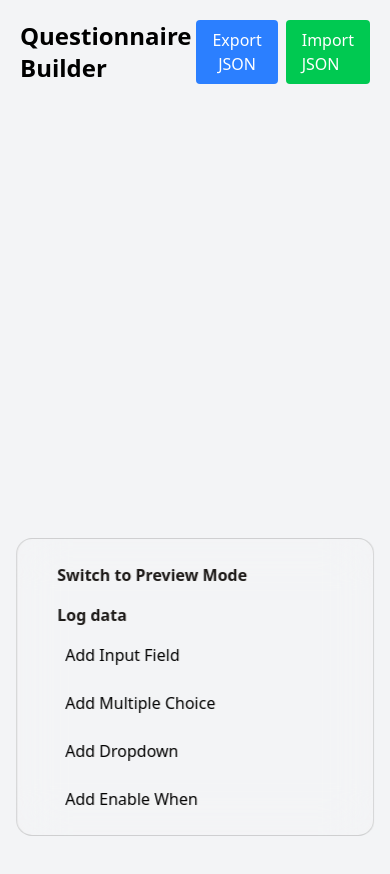
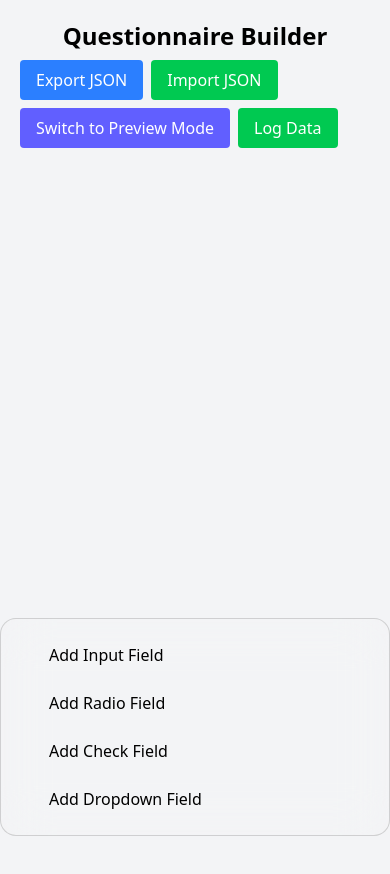
Before and after one commit to owenmeier/questionnaire-builder, a React (Vite) app: page / in a window 390 px wide. Both pictures are taken after a click on the button 349 px from the left and 804 px from the top of the page. Shown: the top 874 px of the page. Built offline with nearby package versions, Linux system fonts and the light colour scheme.

Commit message:
Update 2/18/2025/11:26
+ New Component Field Type
+ Visual Changes
+ Mobile Enchancement

```diff
--- a/src/App.jsx
+++ b/src/App.jsx
@@ -1,40 +1,49 @@
-import React, { useState } from "react"
-import FormBuilder from "./components/FormBuilderMain"
+import React, { useState } from "react";
+import FormBuilder from "./components/FormBuilderMain";
 
 const App = () => {
-    const [formData, setFormData] = useState([])
+    const [formData, setFormData] = useState([]);
+    const [isPreview, setIsPreview] = useState(false);
 
+    // Import and export data functions
     const importData = (data) => {
         try {
-            const parsedData = JSON.parse(data)
-            setFormData(parsedData)
+            const parsedData = JSON.parse(data);
+            setFormData(parsedData);
         } catch (error) {
-            alert("Invalid JSON format")
+            alert("Invalid JSON format");
         }
-    }
+    };
 
     const exportData = () => {
         const blob = new Blob([JSON.stringify(formData, null, 2)], {
             type: "application/json",
-        })
-        const url = URL.createObjectURL(blob)
-        const a = document.createElement("a")
-        a.href = url
-        a.download = "form-data.json"
-        a.click()
-    }
+        });
+        const url = URL.createObjectURL(blob);
+        const a = document.createElement("a");
+        a.href = url;
+        a.download = "form-data.json";
+        a.click();
+    };
+
+    const togglePreview = () => setIsPreview(!isPreview);
+    const consolelogData = () => console.log("Form Data:", formData);
 
     return (
-        <div className="min-h-screen p-5 bg-gray-100">
-            <div className="flex justify-between items-center mb-4">
-                <h1 className="text-2xl font-bold">Questionnaire Builder</h1>
-                <div className="flex gap-2">
+        <div className="min-h-screen bg-gray-100 p-5">
+            {/* Header Section */}
+            <div className="flex flex-col sm:flex-row justify-between items-center mb-4">
+                <h1 className="text-2xl font-bold mb-2 sm:mb-0">Questionnaire Builder</h1>
+                <div className="flex gap-2 flex-wrap">
+                    {/* Export JSON Button */}
                     <button
                         className="px-4 py-2 bg-blue-500 text-white rounded"
                         onClick={exportData}
                     >
                         Export JSON
                     </button>
+
+                    {/* Import JSON Button */}
                     <label className="px-4 py-2 bg-green-500 text-white rounded cursor-pointer">
                         Import JSON
                         <input
@@ -42,18 +51,36 @@ const App = () => {
                             accept="application/json"
                             className="hidden"
                             onChange={(e) => {
-                                const file = e.target.files[0]
-                                const reader = new FileReader()
-                                reader.onload = (event) => importData(event.target.result)
-                                reader.readAsText(file)
+                                const file = e.target.files[0];
+                                const reader = new FileReader();
+                                reader.onload = (event) => importData(event.target.result);
+                                reader.readAsText(file);
                             }}
                         />
                     </label>
+
+                    {/* Preview Mode Toggle Button */}
+                    <button
+                        onClick={togglePreview}
+                        className="px-4 py-2 bg-indigo-500 text-white rounded"
+                    >
+                        {isPreview ? "Switch to Edit Mode" : "Switch to Preview Mode"}
+                    </button>
+
+                    {/* Log Data Button */}
+                    <button
+                        onClick={consolelogData}
+                        className="px-4 py-2 bg-green-500 text-white rounded"
+                    >
+                        Log Data
+                    </button>
                 </div>
             </div>
-            <FormBuilder formData={formData} setFormData={setFormData} />
+
+            {/* FormBuilder Component */}
+            <FormBuilder formData={formData} setFormData={setFormData} isPreview={isPreview} />
         </div>
-    )
-}
+    );
+};
 
-export default App
+export default App;
--- a/src/components/FormBuilderMain.jsx
+++ b/src/components/FormBuilderMain.jsx
@@ -1,10 +1,10 @@
 import { generateUniqueId, initializeField } from "../utils/initializedFieldOptions";
 import fieldTypes from "./fields/fieldTypes-config";
 import React, { useState } from "react";
-import BottomNavBar from "./MobileNavBar"
+import MobileNavBar from "./MobileNavBar"
 
-const FormBuilder = ({ formData, setFormData }) => {
-    const [isPreview, setIsPreview] = useState(false);
+const FormBuilder = ({ formData, setFormData, isPreview }) => {
+
 
     const togglePreview = () => setIsPreview(!isPreview);
 
@@ -31,14 +31,18 @@ const FormBuilder = ({ formData, setFormData }) => {
     };
 
     return (
-        <div className="relative min-h-screen p-4 formBuilderMain">
-            <BottomNavBar
-                isPreview={isPreview}
-                togglePreview={togglePreview}
-                addField={addField}
-                fieldTypes={fieldTypes}
-                formData={formData}
-            />
+        <div className="min-h-screen p-4 formBuilderMain">
+            {!isPreview && (
+                    <MobileNavBar
+                        togglePreview={togglePreview}
+                        addField={addField}
+                        fieldTypes={fieldTypes}
+                        formData={formData}
+                    />
+            )
+
+            }
+
             <div>
                 {formData.map((field) => {
                     const FieldComponent = fieldTypes[field.fieldType]?.component;
--- a/src/components/MobileNavBar.jsx
+++ b/src/components/MobileNavBar.jsx
@@ -2,14 +2,10 @@ import React, { useState, useEffect } from "react";
 import { PLUSSQUARE_ICON } from "../assets/icons";
 import { motion } from "framer-motion";
 
-const BottomNavBar = ({ isPreview, togglePreview, addField, fieldTypes, formData }) => {
+const MobileNavBar = ({ addField, fieldTypes }) => {
     const [isExpanded, setIsExpanded] = useState(false);
 
     const handleExpand = () => setIsExpanded(!isExpanded);
-
-    const consolelogData = () => {
-        console.log("Form Data:", formData);
-    };
 
     const handleClickOutside = (event) => {
         if (!event.target.closest(".navbar-container")) {
@@ -23,43 +19,30 @@ const BottomNavBar = ({ isPreview, togglePreview, addField, fieldTypes, formData
         } else {
             document.removeEventListener("mousedown", handleClickOutside);
         }
+
         return () => {
             document.removeEventListener("mousedown", handleClickOutside);
         };
     }, [isExpanded]);
 
     return (
-        <div className="fixed bottom-0 left-1/2 transform -translate-x-1/2 w-11/12 bg-gray-800 text-stone-900 shadow-lg navbar-container z-10">
+        <div className="fixed bottom-0 left-1/2 transform -translate-x-1/2 w-full sm:w-11/12 bg-gray-800 text-stone-900 shadow-lg navbar-container z-10">
             <motion.button
                 onClick={handleExpand}
                 initial={{ opacity: 1, scale: 1 }}
                 animate={{ opacity: isExpanded ? 0 : 1, scale: isExpanded ? 0 : 1 }}
                 exit={{ opacity: 0 }}
-                className="absolute -right-3 bottom-4 mr-3"
+                className="absolute bottom-4 right-0 mr-3 sm:mr-4 sm:bottom-6 p-2"
             >
                 <PLUSSQUARE_ICON className="h-12 w-12" />
             </motion.button>
             <motion.div
                 initial={{ opacity: 0, x: "100%", scale: 0 }}
-                animate={{ opacity: isExpanded ? 1 : 0, x: isExpanded ? "0%" : "100%", scale: isExpanded ? 1 : .6 }}
+                animate={{ opacity: isExpanded ? 1 : 0, x: isExpanded ? "0%" : "100%", scale: isExpanded ? 1 : 0.6 }}
                 transition={{ type: "spring", stiffness: 150, damping: 20 }}
                 className="absolute isolate bottom-0 w-full bg-stone-100/30 border-black/15 border px-6 py-4 mb-2 rounded-2xl backdrop-blur-xl overflow-y-scroll scrollbar-thin scrollbar-track-gray-200 scrollbar-thumb-gray-400"
             >
-                <div>
-                    <button
-                        onClick={togglePreview}
-                        className="px-4 py-2 rounded text-center font-bold"
-                    >
-                        {isPreview ? "Switch to Edit Mode" : "Switch to Preview Mode"}
-                    </button>
-                    <button
-                        onClick={consolelogData}
-                        className="px-4 py-2 rounded text-center font-bold"
-                    >
-                        Log data
-                    </button>
-                </div>
-                {!isPreview && (
+
                 <div className="grid grid-cols-1 gap-2">
                     {Object.keys(fieldTypes).map((type) => (
                         <button
@@ -71,10 +54,10 @@ const BottomNavBar = ({ isPreview, togglePreview, addField, fieldTypes, formData
                         </button>
                     ))}
                 </div>
-                )}
+
             </motion.div>
         </div>
     );
 };
 
-export default BottomNavBar;
+export default MobileNavBar;
--- /dev/null
+++ b/src/components/fields/basic_field/Radio_Field.jsx
@@ -0,0 +1,104 @@
+import React from "react";
+import { v4 as uuidv4 } from "uuid";
+import { PLUSOPTION_ICON, TRASHCAN_ICON, TRASHCANTWO_ICON } from "../../../assets/icons";
+
+const RadioField = ({ field, onUpdate, onDelete, isPreview }) => {
+    const addOption = () => {
+        const newOption = { id: uuidv4(), value: "" };
+        onUpdate("options", [...field.options, newOption]);
+    };
+
+    const updateOption = (id, value) => {
+        const updatedOptions = field.options.map((option) =>
+            option.id === id ? { ...option, value } : option
+        );
+        onUpdate("options", updatedOptions);
+    };
+
+    const handleSelectionChange = (id) => {
+        onUpdate("selected", id);
+    };
+
+    return (
+        <div className="p-4 bg-white shadow rounded-lg">
+            <div className="flex justify-between mb-2">
+                <input
+                    className="px-3 py-2 w-full border border-black/40 rounded
+                                disabled:border-0 disabled:border-b disabled:rounded-none disabled:text-left disabled:px-2"
+                    type="text"
+                    value={field.question}
+                    onChange={(e) => onUpdate("question", e.target.value)}
+                    placeholder="Enter question"
+                    disabled={isPreview}
+                />
+                {!isPreview && (
+                    <button
+                        onClick={onDelete}
+                        className="ml-2 px-3 py-1 text-black/70 hover:text-black"
+                    >
+                        <TRASHCAN_ICON />
+                    </button>
+                )}
+            </div>
+
+            <div>
+                {field.options
+                    .filter((option) => !isPreview || option.value.trim() !== "")
+                    .map((option) => (
+                        <div key={option.id} className="flex items-center px-3 py-1 my-1 shadow border border-black/10 rounded-lg">
+                            <input
+                                id={`option-${option.id}`}
+                                type="radio"
+                                name={`question-${field.id}`}
+                                className="mr-2"
+                                checked={field.selected === option.id}
+                                onChange={() => handleSelectionChange(option.id)}
+                                disabled={!isPreview}
+                            />
+                            <label htmlFor={`option-${option.id}`} className={`w-full ${isPreview ? "px-3 py-2" : ""}`}>
+                                {isPreview ? (
+                                    <span>{option.value}</span>
+                                ) : (
+                                    <input
+                                        type="text"
+                                        value={option.value}
+                                        onChange={(e) => updateOption(option.id, e.target.value)}
+                                        placeholder="Option text"
+                                        className="px-3 py-2 w-full focus:outline-black/30"
+                                    />
+                                )}
+                            </label>
+
+                            {!isPreview && (
+                                <button
+                                    onClick={() =>
+                                        onUpdate(
+                                            "options",
+                                            field.options.filter((opt) => opt.id !== option.id)
+                                        )
+                                    }
+                                    className="ml-2 px-3 py-1 text-black/70 hover:text-black"
+                                >
+                                    <TRASHCANTWO_ICON />
+                                </button>
+                            )}
+                        </div>
+                    ))}
+            </div>
+
+            {!isPreview && (
+                <button
+                    onClick={addOption}
+                    className="mt-2 px-2 py-1 bg-indigo-500 text-white rounded-lg"
+                >
+                    <div className="flex items-center">
+                        Add Option
+                        <PLUSOPTION_ICON className="h-9 w-9 pl-2" />
+                    </div>
+                </button>
+            )}
+        </div>
+    );
+};
+
+export default RadioField;
--- a/src/components/fields/basic_field/TextInput_Field.jsx
+++ b/src/components/fields/basic_field/TextInput_Field.jsx
@@ -9,13 +9,13 @@ const InputField = ({ field, onUpdate, onDelete, isPreview }) => {
         <div className="p-4 bg-white shadow rounded-lg">
             <div className="flex justify-between mb-2">
                 <input
+                    className="px-3 py-2 w-full border border-black/40 rounded
+                                disabled:border-0 disabled:border-b disabled:rounded-none disabled:text-left disabled:px-2"
                     id={`input-uuid-${uniqueId}`}
                     type="text"
                     value={field.question}
                     onChange={(e) => onUpdate("question", e.target.value)}
                     placeholder="Enter question"
-                    className="px-3 py-2 w-full border border-black/40 rounded
-                                disabled:border-0 disabled:border-b disabled:rounded-none disabled:text-left disabled:px-2"
                     disabled={isPreview}
                 />
                 {/*Delete btn - Available only in EDIT MODE*/}
--- a/src/components/fields/fieldTypes-config.js
+++ b/src/components/fields/fieldTypes-config.js
@@ -1,5 +1,6 @@
 import InputField from "./basic_field/TextInput_Field";
-import ChoiceField from "./basic_field/Choice_Field";
+import RadioField from "./basic_field/Radio_Field";
+import CheckField from "./basic_field/Check_Field";
 import SelectionField from "./basic_field/DropDown_Field";
 import EnableWhenField from "./adv_field/EnableWhen_Field";
 
@@ -13,19 +14,28 @@ const fieldTypes = {
             answer: ""
         },
     },
-    choice: {
-        label: "Multiple Choice",
-        component: ChoiceField,
+    radio: {
+        label: "Radio Field",
+        component: RadioField,
         defaultProps: {
-            fieldType: "choice",
-            choiceType: "radio",
-            question: "New Multiple Choice Question",
+            fieldType: "radio",
+            question: "New Radio Question",
+            options: ["Option 1", "Option 2", "Option 3"],
+            selected: null,
+        },
+    },
+    check: {
+        label: "Check Field",
+        component: CheckField,
+        defaultProps: {
+            fieldType: "check",
+            question: "New Checkbox Question",
             options: ["Option 1", "Option 2", "Option 3"],
             selected: [],
         },
     },
     selection: {
-        label: "Dropdown",
+        label: "Dropdown Field",
         component: SelectionField,
         defaultProps: {
             fieldType: "selection",
@@ -34,30 +44,30 @@ const fieldTypes = {
             selected: null,
         },
     },
-    enableWhen: {
-        label: "Enable When",
-        component: EnableWhenField,
-        defaultProps: {
-            fieldType: "enableWhen",
-            question: "New EnableWhen Condition",
-            condition: {
-                fieldId: null,
-                value: "",
-            },
-            field1: {
-                id: "child-field1-id",
-                fieldType: "input",
-                question: "Child Field 1",
-                answer: "",
-            },
-            field2: {
-                id: "child-field2-id",
-                fieldType: "input",
-                question: "Child Field 2",
-                answer: "",
-            },
-        },
-    },
+    // enableWhen: {
+    //     label: "Enable When",
+    //     component: EnableWhenField,
+    //     defaultProps: {
+    //         fieldType: "enableWhen",
+    //         question: "New EnableWhen Condition",
+    //         condition: {
+    //             fieldId: null,
+    //             value: "",
+    //         },
+    //         field1: {
+    //             id: "child-field1-id",
+    //             fieldType: "input",
+    //             question: "Child Field 1",
+    //             answer: "",
+    //         },
+    //         field2: {
+    //             id: "child-field2-id",
+    //             fieldType: "input",
+    //             question: "Child Field 2",
+    //             answer: "",
+    //         },
+    //     },
+    // },
 };
 
 export default fieldTypes;
```
Also changed, not shown: src/components/fields/basic_field/Check_Field.jsx (renamed from src/components/fields/basic_field/Choice_Field.jsx, +17 -63 lines), src/components/fields/basic_field/DropDown_Field.jsx (+4 -3 lines), vite.config.ts (+11 -0 lines), 1 other file (tests, documents, lock files or other folders). Lines whose indentation alone changed are shown as unchanged.
